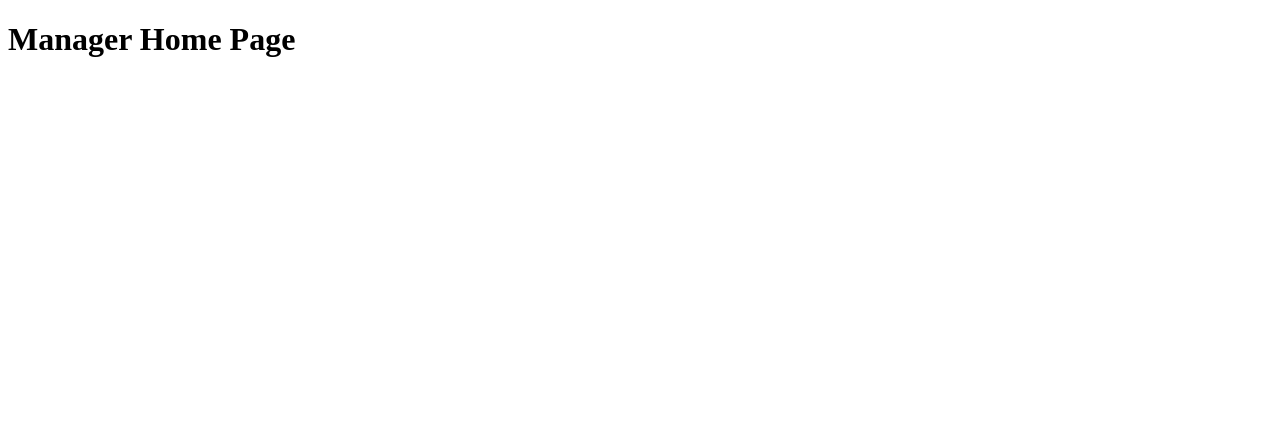
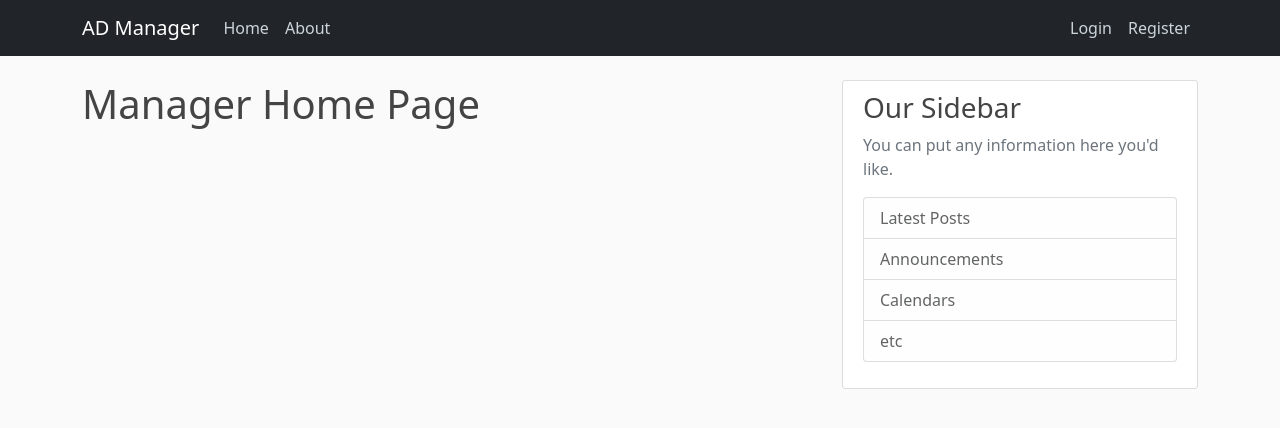
Before and after one commit to MadPele/AD_Manager, a Django app: page /manager/ in a window 1280 px wide. Shown: the top 428 px of the page. Run offline with Django 4.2, Linux system fonts and the light colour scheme.

Commit message:
Nav and side bar added

```diff
--- a/AD_Manager/settings.py
+++ b/AD_Manager/settings.py
@@ -117,7 +117,7 @@ USE_TZ = True
 # Static files (CSS, JavaScript, Images)
 # https://docs.djangoproject.com/en/4.0/howto/static-files/
 
-STATIC_URL = 'static/'
+STATIC_URL = '/static/'
 
 # Default primary key field type
 # https://docs.djangoproject.com/en/4.0/ref/settings/#default-auto-field
--- /dev/null
+++ b/manager/static/main.css
@@ -0,0 +1,84 @@
+body {
+  background: #fafafa;
+  color: #333333;
+  margin-top: 5rem;
+}
+
+h1, h2, h3, h4, h5, h6 {
+  color: #444444;
+}
+
+ul {
+  margin: 0;
+}
+
+.bg-dark {
+  background-color: #333333;
+}
+
+.site-header .navbar-nav .nav-link {
+  color: #cbd5db;
+}
+
+.site-header .navbar-nav .nav-link:hover {
+  color: #ffffff;
+}
+
+.site-header .navbar-nav .nav-link.active {
+  font-weight: 500;
+}
+
+.content-section {
+  background: #ffffff;
+  padding: 10px 20px;
+  border: 1px solid #dddddd;
+  border-radius: 3px;
+  margin-bottom: 20px;
+}
+
+.article-title {
+  color: #444444;
+}
+
+a.article-title:hover {
+  color: #428bca;
+  text-decoration: none;
+}
+
+.article-content {
+  white-space: pre-line;
+}
+
+.article-img {
+  height: 65px;
+  width: 65px;
+  margin-right: 16px;
+}
+
+.article-metadata {
+  padding-bottom: 1px;
+  margin-bottom: 4px;
+  border-bottom: 1px solid #e3e3e3
+}
+
+.article-metadata a:hover {
+  color: #333;
+  text-decoration: none;
+}
+
+.article-svg {
+  width: 25px;
+  height: 25px;
+  vertical-align: middle;
+}
+
+.account-img {
+  height: 125px;
+  width: 125px;
+  margin-right: 20px;
+  margin-bottom: 16px;
+}
+
+.account-heading {
+  font-size: 2.5rem;
+}
--- a/manager/urls.py
+++ b/manager/urls.py
@@ -2,6 +2,6 @@ from django.urls import path
 from . import views
 
 urlpatterns = [
-    path('', views.home, name='Manager Home Page'),
-    path('about/', views.about, name='Manager About Page'),
+    path('', views.home, name='manager-home'),
+    path('about/', views.about, name='manager-about'),
 ]
--- a/templates/manager/layout.html
+++ b/templates/manager/layout.html
@@ -1,7 +1,15 @@
+{% load static %}
 <!DOCTYPE html>
 <html lang="en">
 <head>
     <meta charset="UTF-8">
+    <meta name="viewport" content="width=device-width, initial-scale=1">
+
+    <link href="https://cdn.jsdelivr.net/npm/bootstrap@5.1.3/dist/css/bootstrap.min.css" rel="stylesheet"
+          integrity="sha384-1BmE4kWBq78iYhFldvKuhfTAU6auU8tT94WrHftjDbrCEXSU1oBoqyl2QvZ6jIW3" crossorigin="anonymous">
+
+    <link rel="stylesheet" type="text/css" href="{% static 'main.css' %}">
+
     {% if title %}
         <title>{{ title }}</title>
     {% else %}
@@ -9,6 +17,48 @@
     {% endif %}
 </head>
 <body>
-    {% block content %}{% endblock %}
+    <header class="site-header">
+      <nav class="navbar navbar-expand-md navbar-dark bg-dark fixed-top">
+        <div class="container">
+          <a class="navbar-brand mr-4" href="{% url 'manager-home' %}">AD Manager</a>
+          <button class="navbar-toggler" type="button" data-toggle="collapse" data-target="#navbarToggle"
+                  aria-controls="navbarToggle" aria-expanded="false" aria-label="Toggle navigation">
+          <span class="navbar-toggler-icon"></span>
+          </button>
+          <div class="collapse navbar-collapse" id="navbarToggle">
+            <div class="navbar-nav mr-auto">
+              <a class="nav-item nav-link" href="{% url 'manager-home' %}">Home</a>
+              <a class="nav-item nav-link" href="{% url 'manager-about' %}">About</a>
+            </div>
+            <div class="navbar-nav" style="margin-left: auto">
+              <a class="nav-item nav-link" href="#">Login</a>
+              <a class="nav-item nav-link" href="#">Register</a>
+            </div>
+          </div>
+        </div>
+      </nav>
+    </header>
+    <main role="main" class="container">
+      <div class="row">
+        <div class="col-md-8">
+          {% block content %}{% endblock %}
+        </div>
+        <div class="col-md-4">
+          <div class="content-section">
+            <h3>Our Sidebar</h3>
+            <p class='text-muted'>You can put any information here you'd like.
+              <ul class="list-group">
+                <li class="list-group-item list-group-item-light">Latest Posts</li>
+                <li class="list-group-item list-group-item-light">Announcements</li>
+                <li class="list-group-item list-group-item-light">Calendars</li>
+                <li class="list-group-item list-group-item-light">etc</li>
+              </ul>
+            </p>
+          </div>
+        </div>
+      </div>
+    </main>
+    <script src="https://cdn.jsdelivr.net/npm/bootstrap@5.1.3/dist/js/bootstrap.bundle.min.js"
+         integrity="sha384-ka7Sk0Gln4gmtz2MlQnikT1wXgYsOg+OMhuP+IlRH9sENBO0LRn5q+8nbTov4+1p" crossorigin="anonymous"></script>
 </body>
 </html>
```
